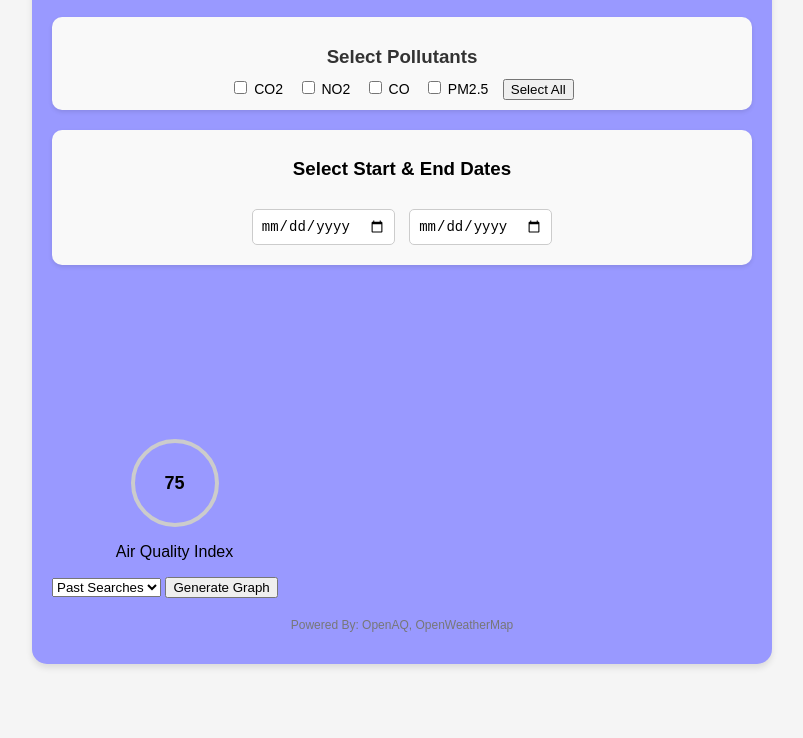
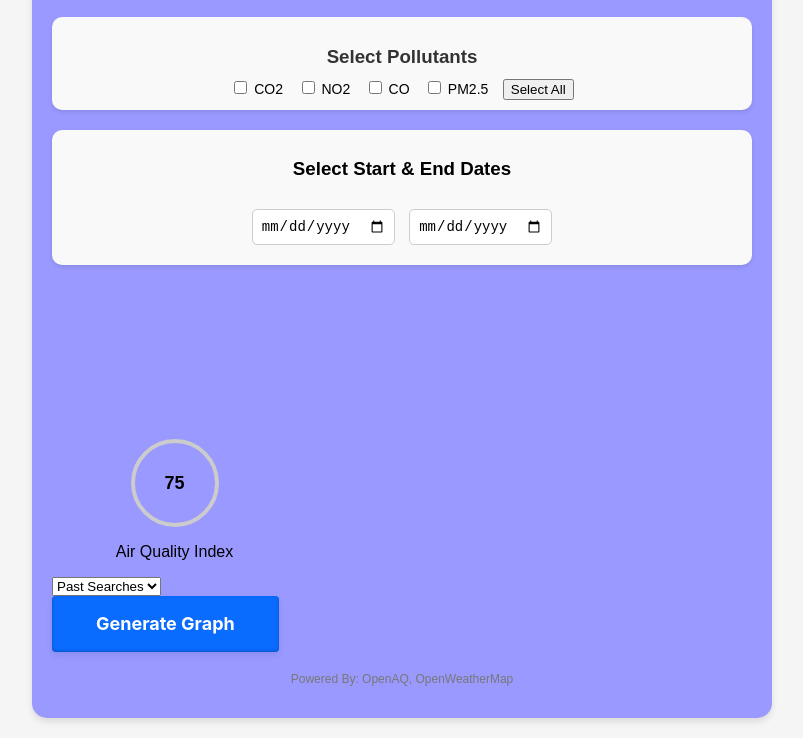
Before and after one commit to adrian-sk/INST377-ClearSphere-App, a website: page Results.html in a window 1280 px wide. Shown: the part 589-1327 px from the top of the page, without its empty margins (238-1041 px from the left). Before the commit the page ends 1273 px from the top, so only its background shows below. Drawn offline with nearby package versions, Linux system fonts and the light colour scheme; grey boxes are pictures that could not be loaded.

Commit message:
Update results.css to add in button 66

```diff
--- a/results.css
+++ b/results.css
@@ -216,3 +216,41 @@ footer {
 body {
     margin-top: 80px;
 }
+
+.button-66 {
+    background-color: #0a6bff;
+    border-radius: 4px;
+    border: 0;
+    box-shadow: rgba(1,60,136,.5) 0 -1px 3px 0 inset, rgba(0,44,97,.1) 0 3px 6px 0;
+    box-sizing: border-box;
+    color: #fff;
+    cursor: pointer;
+    display: inherit;
+    font-family: "Space Grotesk", -apple-system, system-ui, "Segoe UI", Roboto, Helvetica, Arial, sans-serif, "Apple Color Emoji", "Segoe UI Emoji", "Segoe UI Symbol";
+    font-size: 18px;
+    font-weight: 700;
+    line-height: 24px;
+    margin: 0;
+    min-height: 56px;
+    min-width: 120px;
+    padding: 16px 20px;
+    position: relative;
+    text-align: center;
+    user-select: none;
+    -webkit-user-select: none;
+    touch-action: manipulation;
+    vertical-align: baseline;
+    transition: all 0.2s cubic-bezier(0.22, 0.61, 0.36, 1);
+  }
+
+  .button-66:hover {
+    background-color: #065dd8;
+    transform: translateY(-2px);
+  }
+
+  @media (min-width: 768px) {
+    .button-66 {
+      padding: 16px 44px;
+      min-width: 150px;
+    }
+  }
```
